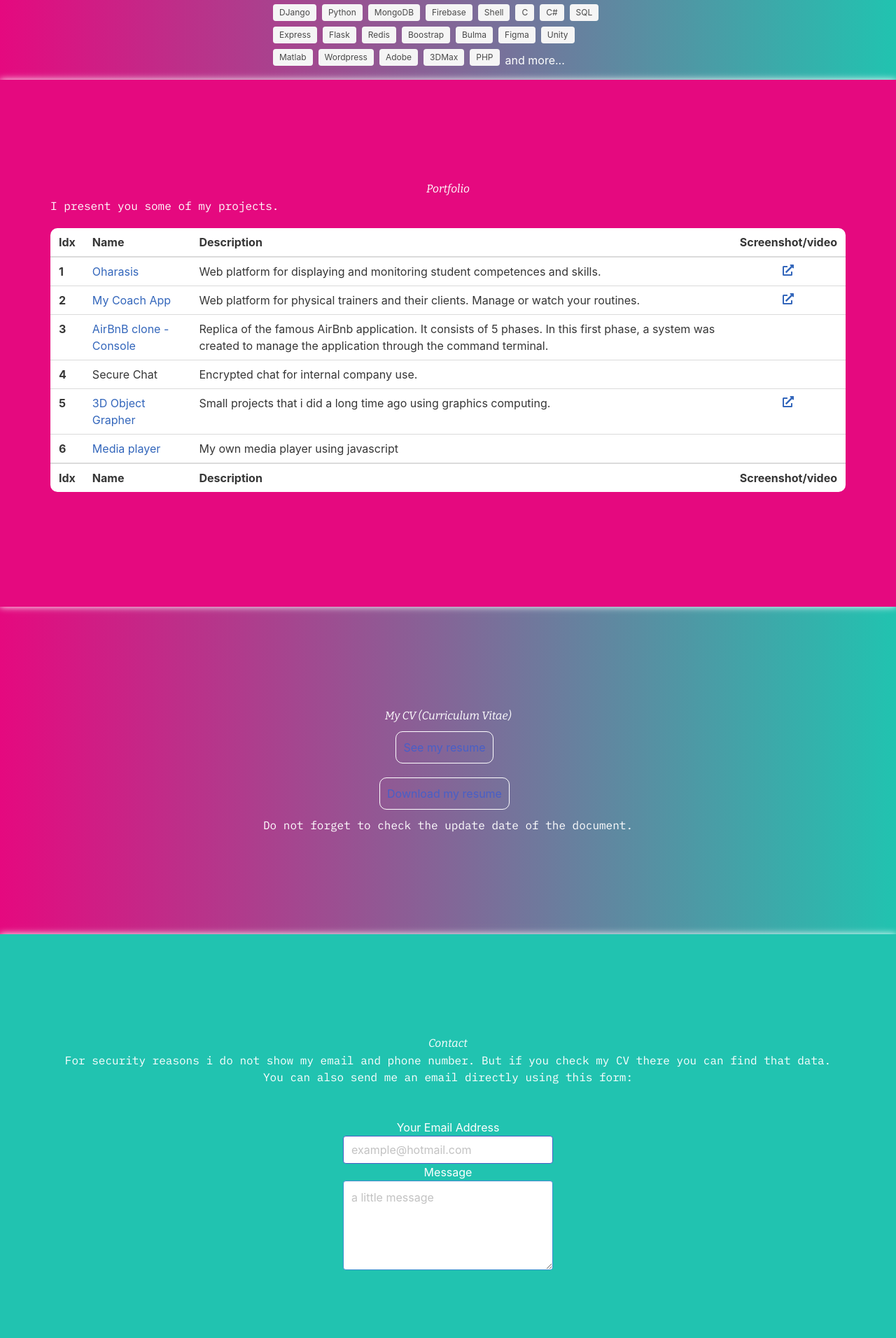
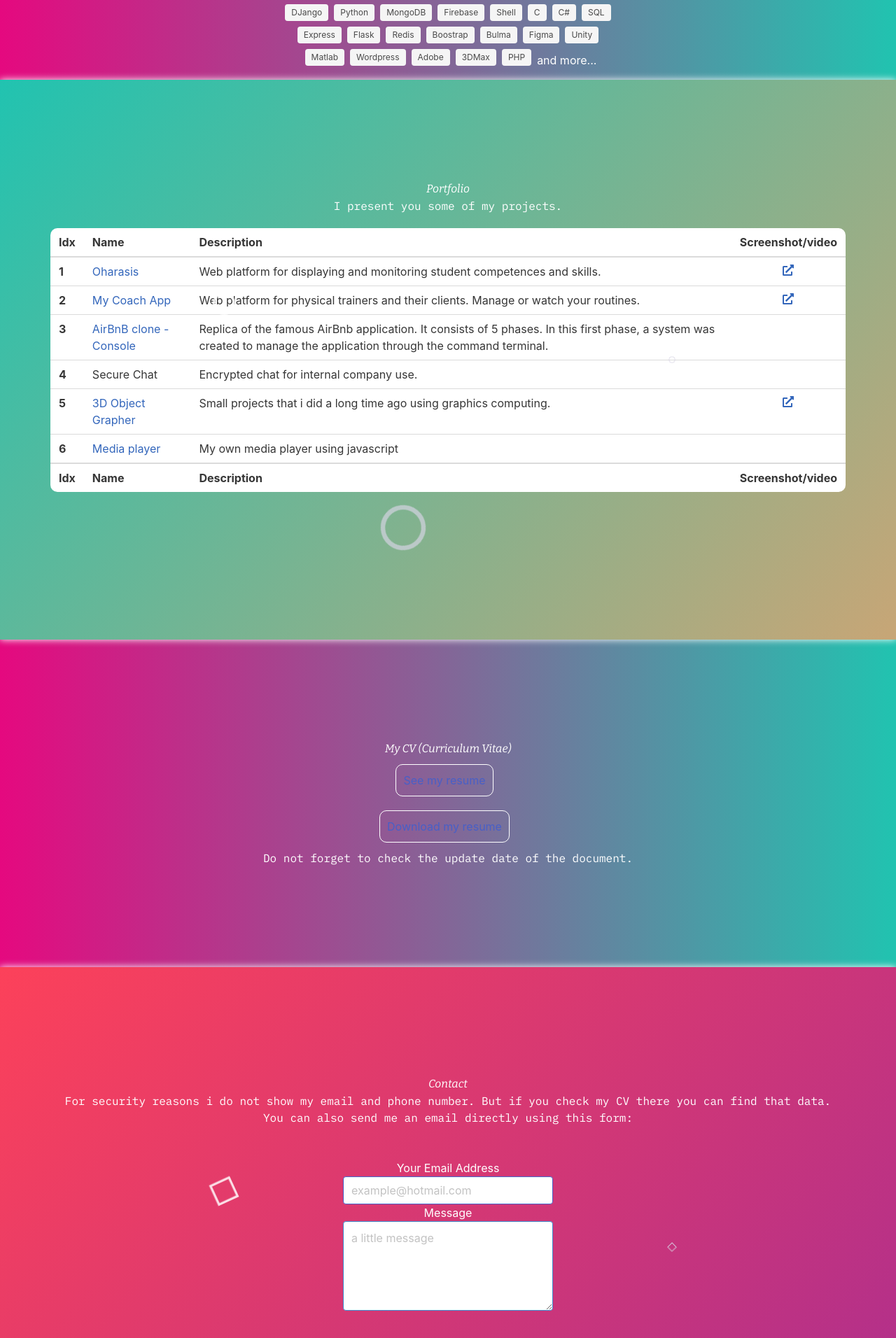
Before and after one commit to kaelwebdev/mywebsite, a React app: page / in a window 1280 px wide. Shown: the part 868-2780 px from the top of the page at 70% size. Built offline with nearby package versions, Linux system fonts and the light colour scheme.

Commit message:
CSS fixing

```diff
--- a/src/App/App.css
+++ b/src/App/App.css
@@ -33,7 +33,7 @@ nav {
   align-items: center;
   flex-direction: row;
   padding: 0 10px;
-  color: black;
+  color: #00000099;
 
   background-color: white;
   z-index: 1;
--- a/src/Home/Home.css
+++ b/src/Home/Home.css
@@ -72,7 +72,8 @@ h2 {
 }*/
 
 .portfolio_section {
-  background-color: #e5097f;
+  background: linear-gradient(132deg, #21C3B0, #FF9C63, #FF9C63, #FF9C63);
+  /* 942E00 */
   box-shadow: white 0 0 10px;
 }
 .curriculum_vitae_section {
@@ -160,3 +161,86 @@ button[type="submit"]:hover {
   border-radius: 10px;
   margin: 20px 0px;
 }
+
+
+/* animated background*/
+
+.background {
+  background: linear-gradient(132deg, #FC415A, #591BC5, #212335);
+  background-size: 400% 400%;
+  animation: Gradient 15s ease infinite;
+  position: relative;
+  height: 100vh;
+  width: 100%;
+  overflow: hidden;
+  padding:0;
+  margin:0px;
+}
+
+.background2 {
+  background-size: 400% 400%;
+  animation: Gradient 15s ease infinite;
+  position: relative;
+  height: 100vh;
+  width: 100%;
+  overflow: hidden;
+  padding:0;
+  margin:0px;
+}
+
+
+.cube {
+  position: absolute;
+  top: 80vh;
+  left: 45vw;
+  width: 10px;
+  height: 10px;
+  border: solid 1px #D7D4E4;
+  transform-origin: top left;
+  transform: scale(0) rotate(0deg) translate(-50%, -50%);
+  animation: cube 12s ease-in forwards infinite;
+}
+
+.is--rouded {
+  border-radius: 100%;
+}
+
+.cube:nth-child(2n) {
+  border-color: #FFF ;
+}
+.cube:nth-child(2) {
+  animation-delay: 2s;
+  left: 25vw;
+  top: 40vh;
+}
+.cube:nth-child(3) {
+  animation-delay: 4s;
+  left: 75vw;
+  top: 50vh;
+}
+.cube:nth-child(4) {
+  animation-delay: 6s;
+  left: 90vw;
+  top: 10vh;
+}
+.cube:nth-child(5) {
+  animation-delay: 8s;
+  left: 10vw;
+  top: 85vh;
+}
+.cube:nth-child(6) {
+  animation-delay: 10s;
+  left: 50vw;
+  top: 10vh;
+}
+
+@keyframes cube {
+  from {
+    transform: scale(0) rotate(0deg) translate(-50%, -50%);
+    opacity: 1;
+  }
+  to {
+    transform: scale(20) rotate(960deg) translate(-50%, -50%);
+    opacity: 0;
+  }
+}
--- a/src/Home/Home.js
+++ b/src/Home/Home.js
@@ -7,6 +7,7 @@ import Typed from "react-typed";
 
 
 function ContactForm() {
+  // domRect = element.getBoundingClientRect();
   const [state, handleSubmit] = useForm("mbjqrlod");
   if (state.succeeded) {
     return <article class="message is-info">
@@ -91,7 +92,7 @@ export default class Home extends Component {
             <a target="_blank" href="https://twitter.com/kaelwebdev">
               <FaTwitter title="Twitter" className="socialMedia__icon" /></a>
           </div>
-          <p>
+          <p className="has-text-centered">
             <Typed
                 strings={[
                   `Hi! My name is Carlos Daniel Cortez, but you can call me Kael.
@@ -102,7 +103,7 @@ export default class Home extends Component {
                 smartBackspace={true}
             />
           </p>
-          <p>
+          <p className="has-text-centered">
             <Typed
                 strings={[
                   `I am passionate about everything related to web development. And I like the frontend,
@@ -113,7 +114,7 @@ export default class Home extends Component {
                 smartBackspace={true}
             />
           </p>
-          <div className="tags">
+          <div className="tags is-justify-content-center pl-2">
             <span className="tag is-light">React</span>
             <span className="tag is-light">Angular</span>
             <span className="tag is-light">NodeJS</span>
@@ -145,9 +146,14 @@ export default class Home extends Component {
 
           </div>
         </section>
-        <section className="portfolio_section section is-medium odd_section">
+        <section className="portfolio_section section is-medium odd_section background2">
+          <div className="cube is--rouded"></div>
+          <div className="cube is--rouded"></div>
+          <div className="cube is--rouded"></div>
+          <div className="cube is--rouded"></div>
+          <div className="cube is--rouded"></div>
           <h2 className="section_title" >Portfolio </h2>
-          <p className="section_description">I present you some of my projects.</p>
+          <p className="section_description has-text-centered">I present you some of my projects.</p>
           <div className="table-container">
             <table className="table is-hoverable is-fullwidth">
               <thead>
@@ -238,15 +244,20 @@ export default class Home extends Component {
           <a target="_blank"
             href="https://drive.google.com/file/d/1VT0jILkG0_TLkjeWHV8HIwCcf4ikDoPl/view?usp=sharing">
             Download my resume </a>
-          <p> Do not forget to check the update date of the document.</p>
+          <p className="has-text-centered"> Do not forget to check the update date of the document.</p>
         </section>
-        <section className="contact_section section is-medium">
+        <section className="contact_section section is-medium background">
+          <div className="cube"></div>
+          <div className="cube"></div>
+          <div className="cube"></div>
+          <div className="cube"></div>
+          <div className="cube"></div>
           <h2 className="section_title" >Contact</h2>
-          <p className="section_paragraph">
+          <p className="section_paragraph has-text-centered ">
             For security reasons i do not show my email and phone number. But if you check my CV
             there you can find that data.
             </p>
-          <p className="mb-6">
+          <p className="mb-6 has-text-centered">
             You can also send me an email directly using this form:
             </p>
           <div className="contentForm">
```
